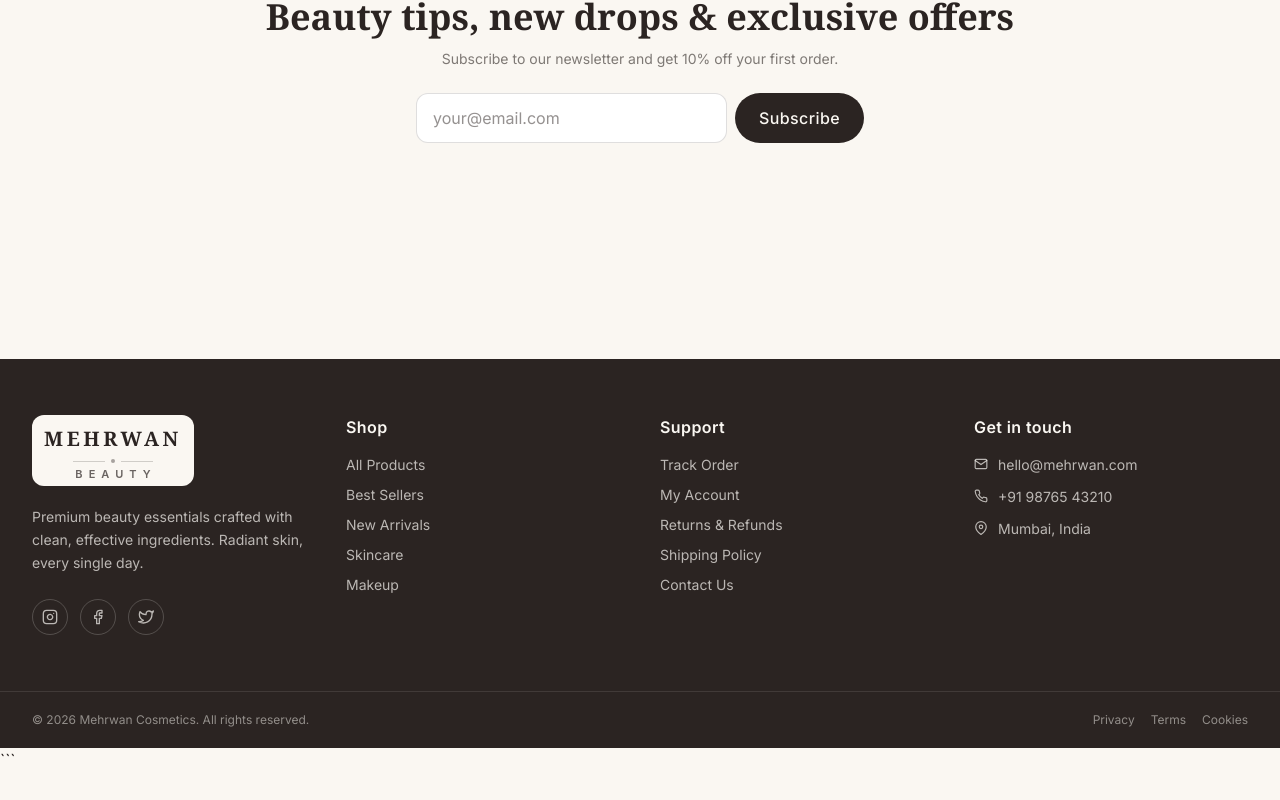
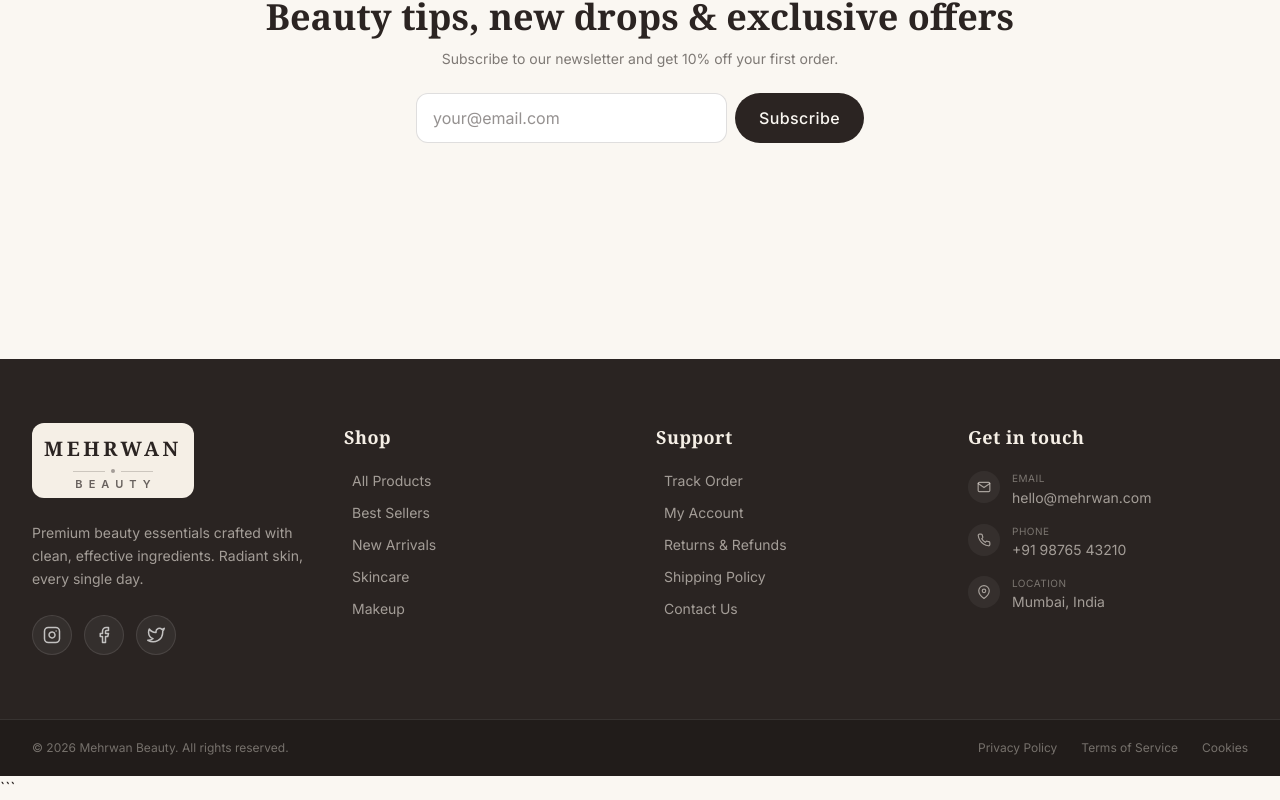
Before and after one commit to jeetendrasahu0000-oss/mehrwan-cosmetics, a React (Vite) app in the folder frontend/: page / in a window 1280 px wide. Shown: the part 2756-3556 px from the top of the page. Before the commit the page ends 3528 px from the top, so only its background shows below. Built offline with nearby package versions, Linux system fonts and the light colour scheme; no server answers; sample sign-in values are in the browser's storage.

Commit message:
All Right

```diff
--- a/frontend/src/components/common/Footer.jsx
+++ b/frontend/src/components/common/Footer.jsx
@@ -1,74 +1,122 @@
 import { Link } from "react-router-dom";
-import { FiInstagram, FiFacebook, FiTwitter, FiMail, FiMapPin, FiPhone } from "react-icons/fi";
+import { FiInstagram, FiFacebook, FiTwitter, FiMail, FiMapPin, FiPhone, FiArrowRight } from "react-icons/fi";
 import Logo from "./Logo";
-import Newsletter from "../home/Newsletter";
 
 const Footer = () => {
   return (
-    <footer className="bg-ink text-cream mt-24">
-      <div className="max-w-7xl mx-auto px-4 md:px-8 py-14">
-        <div className="grid grid-cols-1 md:grid-cols-2 lg:grid-cols-4 gap-10">
-          <div>
-            <div className="bg-cream inline-block px-3 py-1.5 rounded-xl">
+    <footer className="bg-[#2A2422] text-[#F5EFE6] mt-16 md:mt-24">
+      {/* Main Footer Content */}
+      <div className="max-w-7xl mx-auto px-4 md:px-8 py-12 md:py-16">
+        <div className="grid grid-cols-1 sm:grid-cols-2 lg:grid-cols-4 gap-10 md:gap-8">
+
+          {/* 1. Brand Info */}
+          <div className="sm:col-span-2 lg:col-span-1">
+            <div className="bg-[#F5EFE6] inline-block px-3 py-2 rounded-xl mb-6">
               <Logo size="sm" />
             </div>
-            <p className="mt-5 text-sm text-cream/70 leading-relaxed">
-              Premium beauty essentials crafted with clean, effective ingredients.
-              Radiant skin, every single day.
+            <p className="text-sm text-[#F5EFE6]/60 leading-relaxed max-w-xs">
+              Premium beauty essentials crafted with clean, effective ingredients. Radiant skin, every single day.
             </p>
             <div className="flex gap-3 mt-6">
               {[FiInstagram, FiFacebook, FiTwitter].map((Icon, i) => (
                 <a
                   key={i}
                   href="#"
-                  className="w-9 h-9 rounded-full border border-cream/20 flex items-center justify-center text-cream/70 hover:bg-cream hover:text-ink transition-colors"
+                  className="w-10 h-10 rounded-full border border-white/10 bg-white/5 flex items-center justify-center text-white/70 hover:bg-white hover:text-[#2A2422] transition-all duration-300 hover:-translate-y-1"
+                  aria-label="Social Media"
                 >
-                  <Icon />
+                  <Icon size={18} />
                 </a>
               ))}
             </div>
           </div>
 
+          {/* 2. Shop Links */}
           <div>
-            <h4 className="font-semibold tracking-wide mb-4 text-cream">Shop</h4>
-            <ul className="space-y-2.5 text-sm text-cream/70">
-              <li><Link to="/products" className="hover:text-cream">All Products</Link></li>
-              <li><Link to="/products?sort=popular" className="hover:text-cream">Best Sellers</Link></li>
-              <li><Link to="/products?sort=newest" className="hover:text-cream">New Arrivals</Link></li>
-              <li><Link to="/products" className="hover:text-cream">Skincare</Link></li>
-              <li><Link to="/products" className="hover:text-cream">Makeup</Link></li>
+            <h4 className="font-serif text-lg font-semibold text-[#F5EFE6] mb-5 tracking-wide">Shop</h4>
+            <ul className="space-y-3 text-sm text-[#F5EFE6]/60">
+              {[
+                { label: "All Products", link: "/products" },
+                { label: "Best Sellers", link: "/products?sort=popular" },
+                { label: "New Arrivals", link: "/products?sort=newest" },
+                { label: "Skincare", link: "/products?category=skincare" },
+                { label: "Makeup", link: "/products?category=makeup" },
+              ].map((item) => (
+                <li key={item.label}>
+                  <Link to={item.link} className="hover:text-[#F5EFE6] transition-colors flex items-center gap-2 group">
+                    <span className="w-0 h-px bg-[#F5EFE6] transition-all duration-300 group-hover:w-3" />
+                    {item.label}
+                  </Link>
+                </li>
+              ))}
             </ul>
           </div>
 
+          {/* 3. Support Links */}
           <div>
-            <h4 className="font-semibold tracking-wide mb-4 text-cream">Support</h4>
-            <ul className="space-y-2.5 text-sm text-cream/70">
-              <li><Link to="/orders" className="hover:text-cream">Track Order</Link></li>
-              <li><Link to="/profile" className="hover:text-cream">My Account</Link></li>
-              <li><a href="#" className="hover:text-cream">Returns & Refunds</a></li>
-              <li><a href="#" className="hover:text-cream">Shipping Policy</a></li>
-              <li><a href="#" className="hover:text-cream">Contact Us</a></li>
+            <h4 className="font-serif text-lg font-semibold text-[#F5EFE6] mb-5 tracking-wide">Support</h4>
+            <ul className="space-y-3 text-sm text-[#F5EFE6]/60">
+              {[
+                { label: "Track Order", link: "/orders" },
+                { label: "My Account", link: "/profile" },
+                { label: "Returns & Refunds", link: "#" },
+                { label: "Shipping Policy", link: "#" },
+                { label: "Contact Us", link: "#" },
+              ].map((item, i) => (
+                <li key={i}>
+                  <Link to={item.link} className="hover:text-[#F5EFE6] transition-colors flex items-center gap-2 group">
+                    <span className="w-0 h-px bg-[#F5EFE6] transition-all duration-300 group-hover:w-3" />
+                    {item.label}
+                  </Link>
+                </li>
+              ))}
             </ul>
           </div>
 
+          {/* 4. Contact Info */}
           <div>
-            <h4 className="font-semibold tracking-wide mb-4 text-cream">Get in touch</h4>
-            <ul className="space-y-3 text-sm text-cream/70">
-              <li className="flex items-start gap-2.5"><FiMail className="mt-0.5 shrink-0" /> hello@mehrwan.com</li>
-              <li className="flex items-start gap-2.5"><FiPhone className="mt-0.5 shrink-0" /> +91 98765 43210</li>
-              <li className="flex items-start gap-2.5"><FiMapPin className="mt-0.5 shrink-0" /> Mumbai, India</li>
+            <h4 className="font-serif text-lg font-semibold text-[#F5EFE6] mb-5 tracking-wide">Get in touch</h4>
+            <ul className="space-y-4 text-sm text-[#F5EFE6]/60">
+              <li className="flex items-start gap-3">
+                <div className="w-8 h-8 rounded-full bg-white/5 flex items-center justify-center shrink-0">
+                  <FiMail size={14} />
+                </div>
+                <div>
+                  <p className="text-[10px] uppercase tracking-wider text-[#F5EFE6]/40 mb-0.5">Email</p>
+                  <a href="mailto:hello@mehrwan.com" className="hover:text-[#F5EFE6] transition-colors">hello@mehrwan.com</a>
+                </div>
+              </li>
+              <li className="flex items-start gap-3">
+                <div className="w-8 h-8 rounded-full bg-white/5 flex items-center justify-center shrink-0">
+                  <FiPhone size={14} />
+                </div>
+                <div>
+                  <p className="text-[10px] uppercase tracking-wider text-[#F5EFE6]/40 mb-0.5">Phone</p>
+                  <a href="tel:+919876543210" className="hover:text-[#F5EFE6] transition-colors">+91 98765 43210</a>
+                </div>
+              </li>
+              <li className="flex items-start gap-3">
+                <div className="w-8 h-8 rounded-full bg-white/5 flex items-center justify-center shrink-0">
+                  <FiMapPin size={14} />
+                </div>
+                <div>
+                  <p className="text-[10px] uppercase tracking-wider text-[#F5EFE6]/40 mb-0.5">Location</p>
+                  <p>Mumbai, India</p>
+                </div>
+              </li>
             </ul>
           </div>
         </div>
       </div>
 
-      <div className="border-t border-cream/10">
-        <div className="max-w-7xl mx-auto px-4 md:px-8 py-5 flex flex-col md:flex-row items-center justify-between gap-3 text-xs text-cream/50">
-          <p>© {new Date().getFullYear()} Mehrwan Cosmetics. All rights reserved.</p>
-          <div className="flex gap-4">
-            <a href="#" className="hover:text-cream">Privacy</a>
-            <a href="#" className="hover:text-cream">Terms</a>
-            <a href="#" className="hover:text-cream">Cookies</a>
+      {/* Bottom Bar */}
+      <div className="border-t border-white/10 bg-[#211C1A]">
+        <div className="max-w-7xl mx-auto px-4 md:px-8 py-5 flex flex-col sm:flex-row items-center justify-between gap-4 text-xs text-[#F5EFE6]/40">
+          <p>© {new Date().getFullYear()} Mehrwan Beauty. All rights reserved.</p>
+          <div className="flex gap-6">
+            <a href="#" className="hover:text-[#F5EFE6] transition-colors">Privacy Policy</a>
+            <a href="#" className="hover:text-[#F5EFE6] transition-colors">Terms of Service</a>
+            <a href="#" className="hover:text-[#F5EFE6] transition-colors">Cookies</a>
           </div>
         </div>
       </div>
```
Also changed, not shown: frontend/src/pages/admin/AddProduct.jsx (+154 -33 lines).
